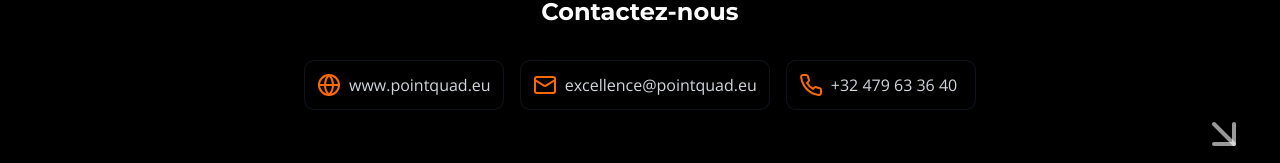
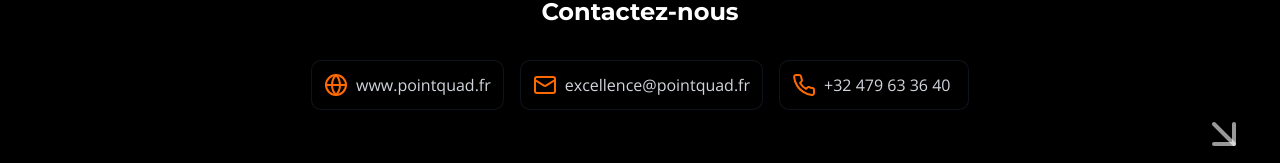
Before and after one commit to ZakariaBenraddad/Excellence-Squad, a Next.js app: page /1 in a window 1280 px wide. Shown: the part 10074-10237 px from the top of the page. Built offline with nearby package versions, Linux system fonts and the light colour scheme.

Commit message:
Change domain from pointquad.eu to pointquad.fr
Co-Authored-By: Claude Opus 4.6 (1M context) <noreply@anthropic.com>

```diff
--- a/app/[lang]/layout.tsx
+++ b/app/[lang]/layout.tsx
@@ -20,7 +20,7 @@ export async function generateMetadata({
   const { lang } = await params as { lang: Locale };
   const dict = getDict(lang);
 
-  const baseUrl = "https://pointquad.eu";
+  const baseUrl = "https://pointquad.fr";
   const currentUrl = `${baseUrl}/${lang}`;
 
   return {
@@ -89,8 +89,8 @@ export default async function LangLayout({
     "@type": "Organization",
     name: "Point Squad",
     description: dict.seo.description,
-    url: `https://pointquad.eu/${lang}`,
-    logo: "https://pointquad.eu/Ds.png",
+    url: `https://pointquad.fr/${lang}`,
+    logo: "https://pointquad.fr/Ds.png",
     contactPoint: {
       "@type": "ContactPoint",
       telephone: "+32-479-63-36-40",
--- a/app/[lang]/page.tsx
+++ b/app/[lang]/page.tsx
@@ -52,7 +52,7 @@ export default function LocalizedLanding() {
   const params = useParams();
   const lang = ((params?.lang as string) || "fr") as Locale;
   const dict = useMemo(() => getDict(lang), [lang]);
-  const approachWebsite = "https://pointquad.eu";
+  const approachWebsite = "https://pointquad.fr";
 
   const [isScrolled, setIsScrolled] = useState(false);
 
--- a/app/excellence-squads/[lang]/layout.tsx
+++ b/app/excellence-squads/[lang]/layout.tsx
@@ -20,7 +20,7 @@ export async function generateMetadata({
   const { lang } = await params as { lang: Locale };
   const dict = getDict(lang);
 
-  const baseUrl = "https://pointquad.eu";
+  const baseUrl = "https://pointquad.fr";
   const routeBase = `${baseUrl}/excellence-squads`;
   const currentUrl = `${routeBase}/${lang}`;
 
@@ -90,15 +90,15 @@ export default async function ExcellenceSquadLangLayout({
     "@type": "Organization",
     name: "Point Squad",
     description: dict.seo.description,
-    url: `https://pointquad.eu/excellence-squads/${lang}`,
-    logo: "https://pointquad.eu/Ds.png",
+    url: `https://pointquad.fr/excellence-squads/${lang}`,
+    logo: "https://pointquad.fr/Ds.png",
     contactPoint: {
       "@type": "ContactPoint",
       telephone: "+32-479-63-36-40",
       contactType: "customer service",
       availableLanguage: ["French", "English", "Dutch"],
     },
-    sameAs: ["https://pointquad.eu"],
+    sameAs: ["https://pointquad.fr"],
     serviceArea: {
       "@type": "Country",
       name: "Belgium",
--- a/app/layout.tsx
+++ b/app/layout.tsx
@@ -59,7 +59,7 @@ export const metadata: Metadata = {
     google: "8cdc9e9fd50c9359",
   },
   alternates: {
-    canonical: "https://pointquad.eu",
+    canonical: "https://pointquad.fr",
     languages: {
       fr: "/fr",
       en: "/en",
--- a/app/robots.ts
+++ b/app/robots.ts
@@ -14,7 +14,7 @@ export default function robots(): MetadataRoute.Robots {
         crawlDelay: 1,
       },
     ],
-    sitemap: "https://pointquad.eu/sitemap.xml",
-    host: "https://pointquad.eu",
+    sitemap: "https://pointquad.fr/sitemap.xml",
+    host: "https://pointquad.fr",
   };
 }
--- a/app/sitemap.xml/route.ts
+++ b/app/sitemap.xml/route.ts
@@ -1,7 +1,7 @@
 import { NextResponse } from 'next/server';
 
 export async function GET() {
-  const baseUrl = 'https://pointquad.eu';
+  const baseUrl = 'https://pointquad.fr';
   const currentDate = new Date().toISOString();
 
   const sitemap = `<?xml version="1.0" encoding="UTF-8"?>
--- a/locales/en.json
+++ b/locales/en.json
@@ -173,8 +173,8 @@
   "contact": {
     "cta": "LET'S DELIVER EXCELLENCE!",
     "title": "Contact us",
-    "website": "www.pointquad.eu",
-    "email": "excellence@pointquad.eu",
+    "website": "www.pointquad.fr",
+    "email": "excellence@pointquad.fr",
     "phone": "+32 479 63 36 40"
   },
   "images": {
--- a/locales/fr.json
+++ b/locales/fr.json
@@ -184,8 +184,8 @@
   "contact": {
     "cta": "LET'S DELIVER EXCELLENCE!",
     "title": "Contactez-nous",
-    "website": "www.pointquad.eu",
-    "email": "excellence@pointquad.eu",
+    "website": "www.pointquad.fr",
+    "email": "excellence@pointquad.fr",
     "phone": "+32 479 63 36 40"
   },
   "images": {
--- a/locales/nl.json
+++ b/locales/nl.json
@@ -182,8 +182,8 @@
   "contact": {
     "cta": "LET'S DELIVER EXCELLENCE!",
     "title": "Contacteer ons",
-    "website": "www.pointquad.eu",
-    "email": "excellence@pointquad.eu",
+    "website": "www.pointquad.fr",
+    "email": "excellence@pointquad.fr",
     "phone": "+32 479 63 36 40"
   },
   "images": {
```
